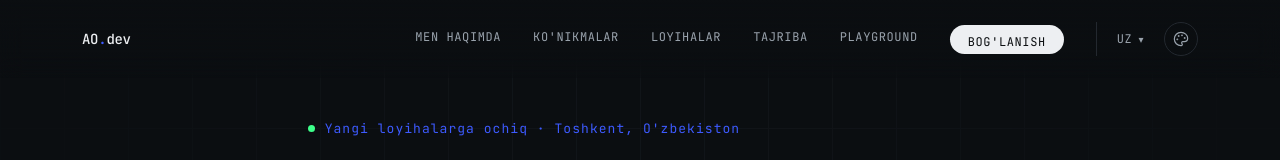
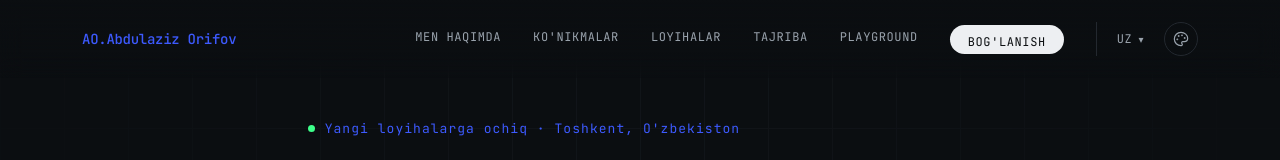
Before and after one commit to AzizchikOff/ao.dev, a React (Vite) app: page / in a window 1280 px wide. Shown: the top 160 px of the page. Built offline with nearby package versions, Linux system fonts and the light colour scheme.

Commit message:
brand: Abdulaziz Orifov fullstack identity with updated AO monogram

```diff
--- a/src/components/Navbar.jsx
+++ b/src/components/Navbar.jsx
@@ -28,7 +28,7 @@ export default function Navbar() {
     <nav className={scrolled ? "scrolled" : ""}>
       <div className="wrap nav-inner">
         <a href="#" className="logo" data-cursor="Tepaga">
-          AO<span>.</span>dev
+          <span className="ao-mark" aria-hidden="true"><span className="ao-letter-a">A</span><span className="ao-letter-o">O</span><span className="ao-dot">.</span></span><span className="ao-brand-name">Abdulaziz Orifov</span>
         </a>
 
         <div className="nav-links">
```
